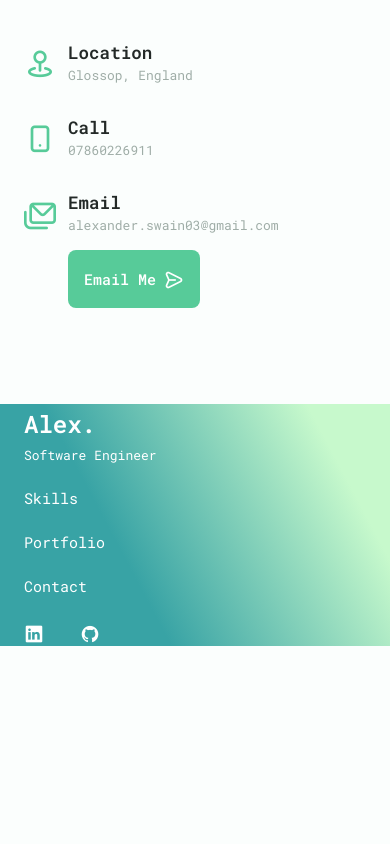
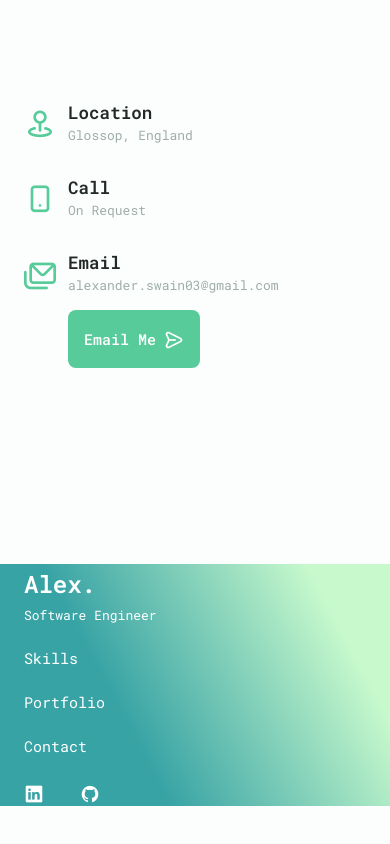
Before and after one commit to aswain03/my-website, a plain HTML site: page index.html in a window 390 px wide. Shown: the part 4750-5594 px from the top of the page. Before the commit the page ends 5444 px from the top, so only its background shows below. Drawn offline with nearby package versions, Linux system fonts and the light colour scheme.

Commit message:
removes mobile number being publically available

```diff
--- a/index.html
+++ b/index.html
@@ -427,7 +427,7 @@
             <section class="contact section" id="contact">
                 <h3 class="section__title">Contact Me</h3>
                 <span class="section__subtitle">Send Me A Message</span>
-
+                <br><br><br>
                 <div class="contact__container container grid ">
                     <div>
                         <div class="contact__information">
@@ -444,7 +444,7 @@
 
                             <div>
                                 <h3 class="contact_title">Call</h3>
-                                <span class="contact__subtitle">07860226911</span>
+                                <span class="contact__subtitle">On Request</span>
                             </div>
                         </div>
 
@@ -464,6 +464,7 @@
                         </div>
                     </div>
                 </div>
+                <br><br><br><br><br>
             </section>
         </main>
 
```
